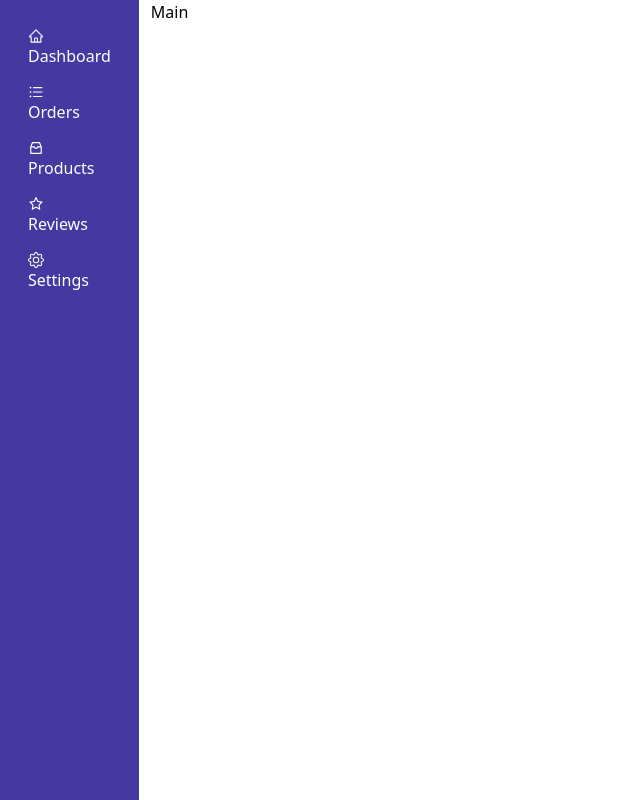
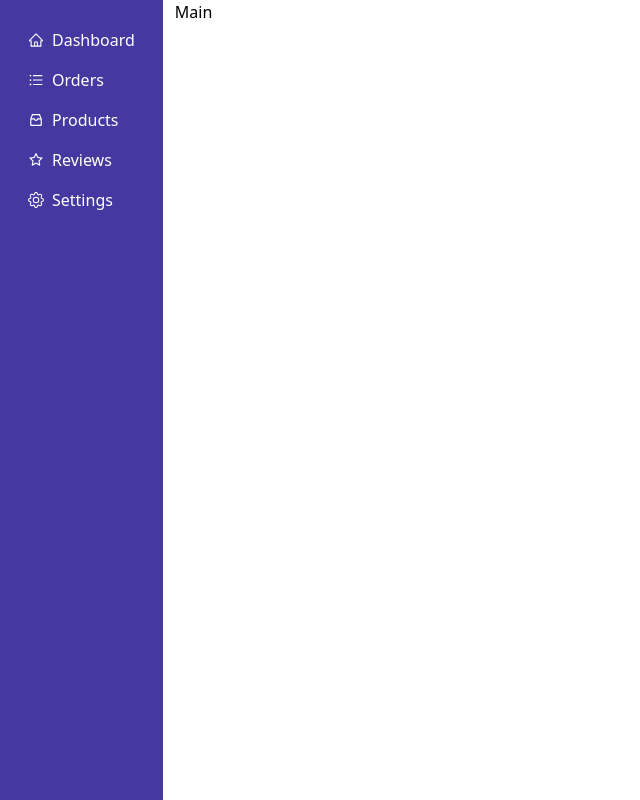
Before and after one commit to gift56/dashboard, a React (Vite) app: page / in a window 1280 px wide. Shown: the whole page, without its empty margins (0-640 px from the left). Built offline with nearby package versions, Linux system fonts and the light colour scheme.

Commit message:
stying some stuff

```diff
--- a/src/App.jsx
+++ b/src/App.jsx
@@ -12,23 +12,23 @@ const App = () => {
     <div className="flex gap-3 min-h-screen">
       <aside className="bg-primary text-white p-5">
         <nav>
-          <a href="#dashboard" className="block p-2">
+          <a href="#dashboard" className="p-2 flex gap-2 items-center">
             <AiOutlineHome />
             <span>Dashboard</span>
           </a>
-          <a href="#order" className="block p-2 ">
+          <a href="#order" className=" p-2 flex gap-2 items-center">
             <AiOutlineUnorderedList />
             <span>Orders</span>
           </a>
-          <a href="#products" className="block p-2 ">
+          <a href="#products" className="flex gap-2 items-center p-2 ">
             <AiOutlineInbox />
             Products
           </a>
-          <a href="#review" className="block p-2 ">
+          <a href="#review" className="flex gap-2 items-center p-2 ">
             <AiOutlineStar />
             <span>Reviews</span>
           </a>
-          <a href="#settings" className="block p-2 ">
+          <a href="#settings" className="flex gap-2 items-center p-2 ">
             <BsGear />
             <span>Settings</span>
           </a>
```
